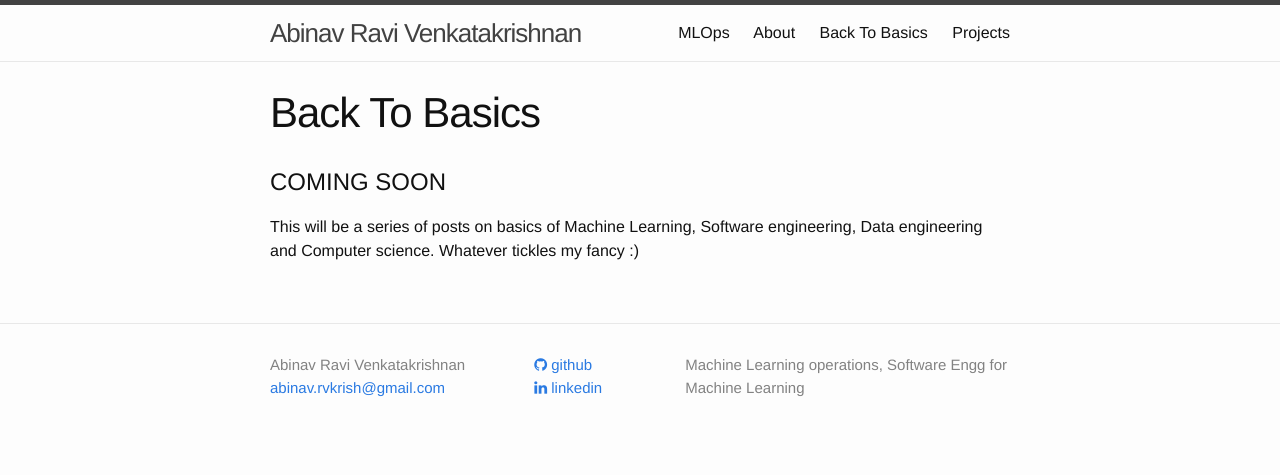
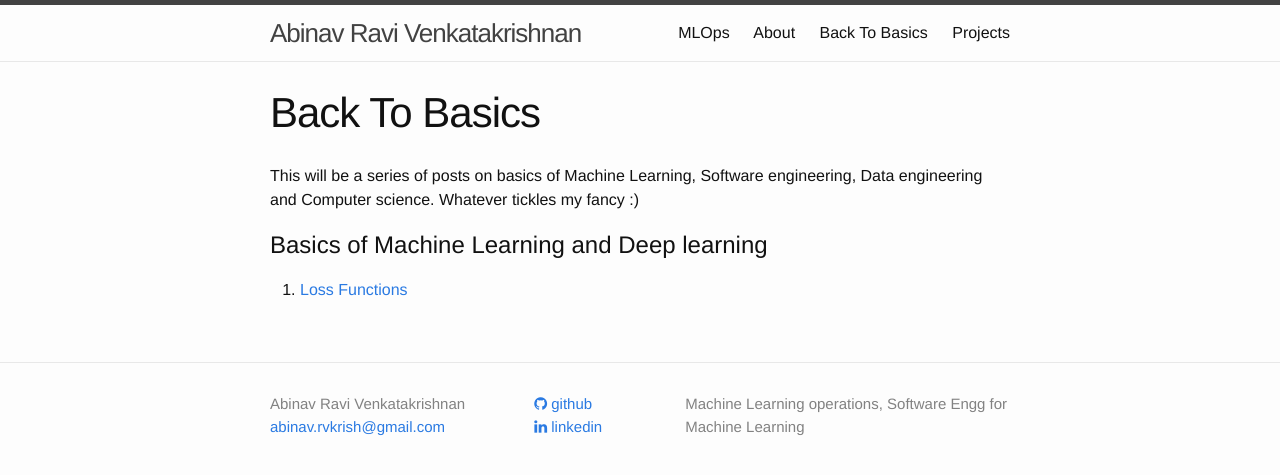
Before and after one commit to AbinavRavi/AbinavRavi.github.io, a Jekyll site: the page built from back2basics.md, in a window 1280 px wide. Shown: the top 475 px of the page. Built offline with Jekyll 4.4.1, drawn with Linux system fonts in a browser that asks for light colours; nearby versions of some CDN libraries.

Commit message:
added in back to basics page

```diff
--- a/back2basics.md
+++ b/back2basics.md
@@ -4,6 +4,10 @@ title: Back To Basics
 permalink: /back2basics/
 ---
 
-# COMING SOON
+
 
 This will be a series of posts on basics of Machine Learning, Software engineering, Data engineering and Computer science. Whatever tickles my fancy :)
+
+# Basics of Machine Learning and Deep learning
+
+1. [Loss Functions](./_posts/2023-02-14-cost-functions.markdown)
```
